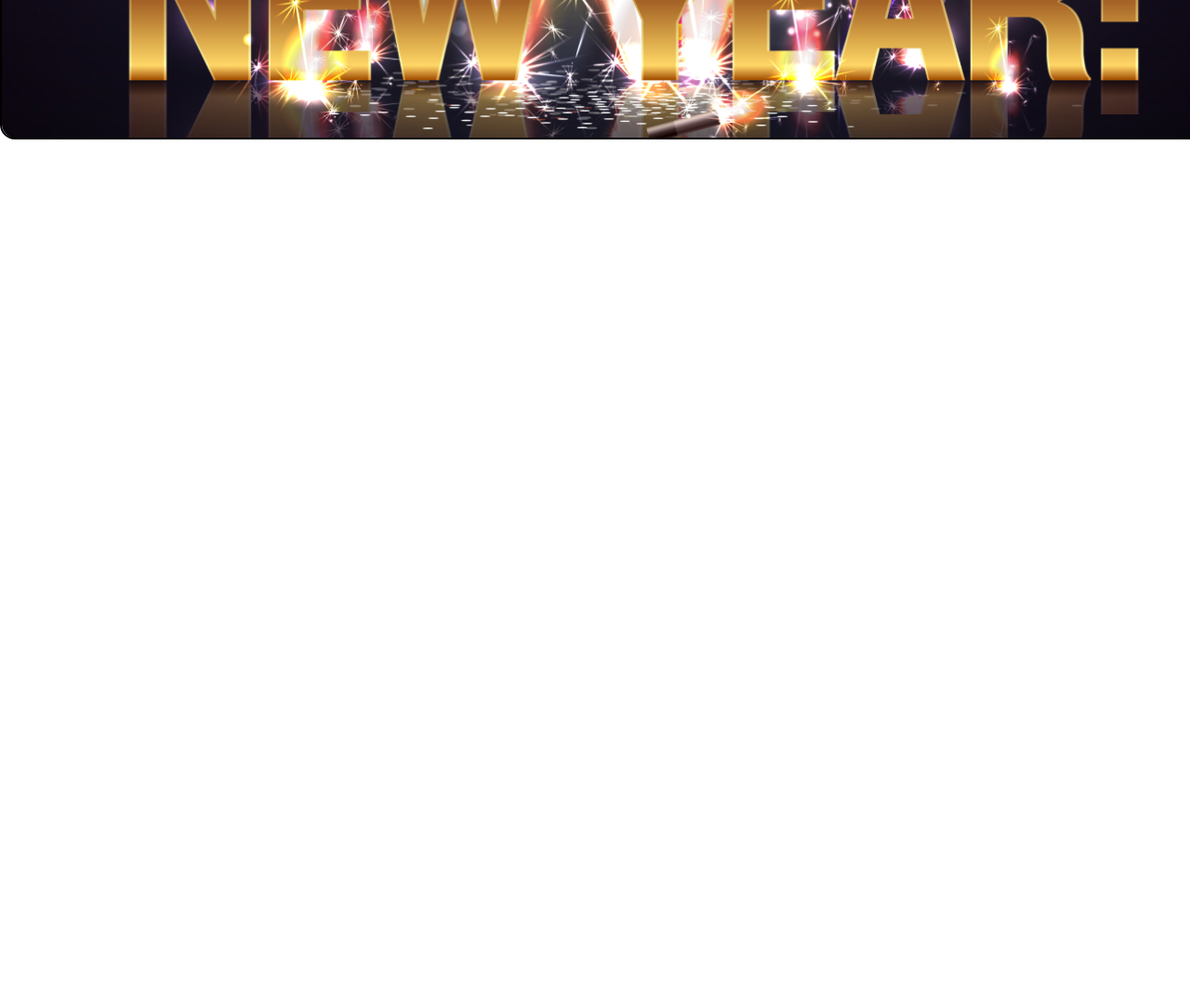
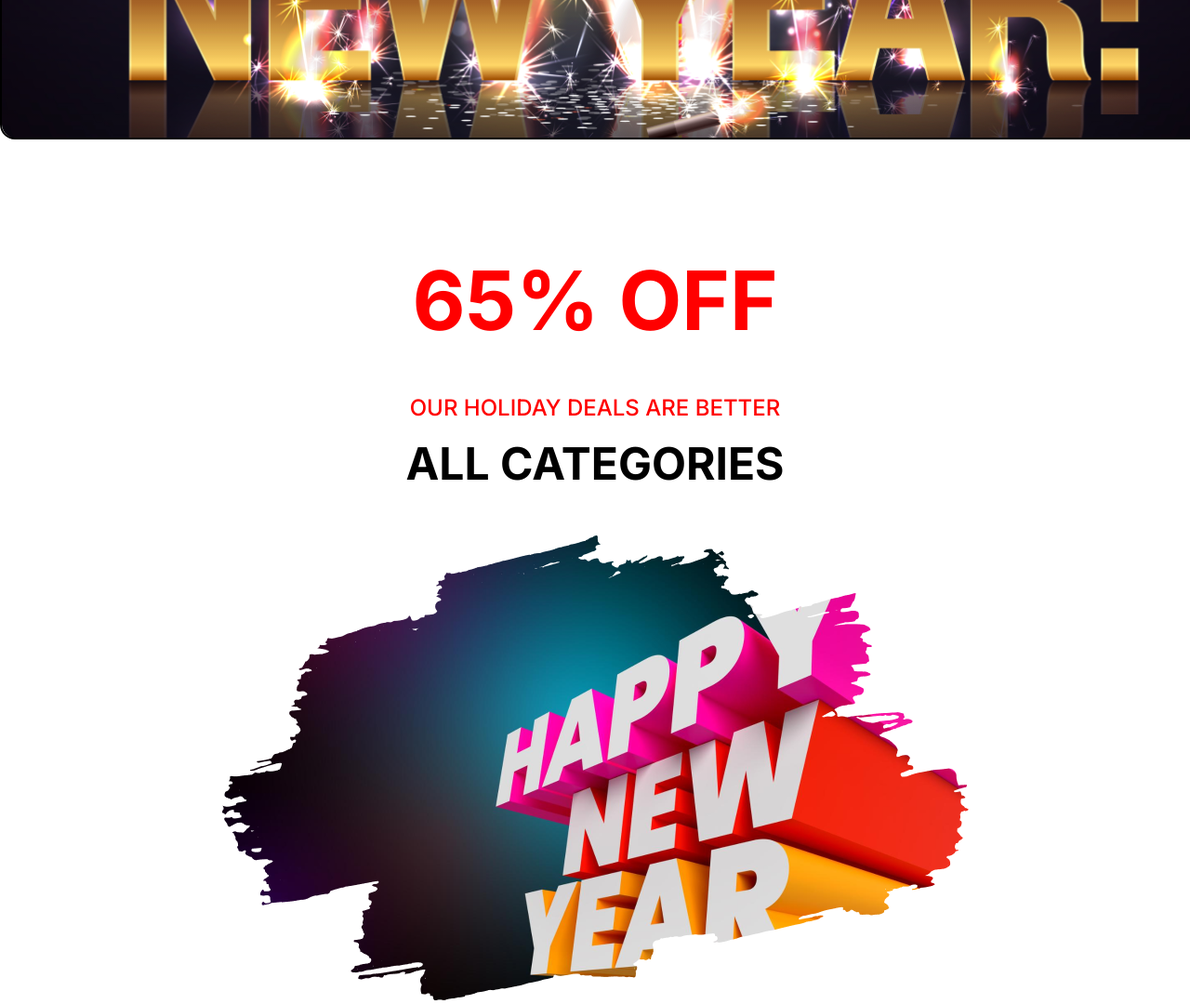
Before and after one commit to webdiv-rakib/new-year-offers, a plain HTML site: page index.html in a window 1280 px wide. Shown: the part 500-1580 px from the top of the page at 93% size. Before the commit the page ends 800 px from the top, so only its background shows below. Drawn offline with Linux system fonts and the light colour scheme.

Commit message:
Offer section complete

```diff
--- a/index.html
+++ b/index.html
@@ -17,6 +17,14 @@
         </div>
     </header>
     <main>
+        <section>
+            <div class="offer-section">
+                <h1>65% OFF</h1>
+                <h4>OUR HOLIDAY DEALS ARE BETTER</h4>
+                <h2>ALL CATEGORIES</h2>
+                <img src="assets/images/New Year Photo.png" alt="">
+            </div>
+        </section>
 
     </main>
     <footer>
--- a/style/new-year-offers-style.css
+++ b/style/new-year-offers-style.css
@@ -1,5 +1,5 @@
 @import url('https://fonts.googleapis.com/css2?family=Merriweather:ital,wght@0,300;0,400;0,700;0,900;1,300;1,400;1,700;1,900&display=swap');
-
+@import url('https://fonts.googleapis.com/css2?family=Inter:wght@100..900&display=swap');
 * {
     box-sizing: border-box;
     margin: 0;
@@ -19,8 +19,8 @@ body {
     border: 2px solid black;
     border-radius: 16px;
     margin-top: 50px;
-    background-image:linear-gradient(180.00deg, rgb(7, 2, 17), rgba(7, 2, 17, 0) 100%, transparent),
-    url("../assets/images/Banner\ Image.png");
+    background-image: linear-gradient(180.00deg, rgb(7, 2, 17), rgba(7, 2, 17, 0) 100%, transparent),
+        url("../assets/images/Banner\ Image.png");
     background-position: center;
     background-repeat: no-repeat;
     background-size: cover;
@@ -52,3 +52,28 @@ body {
     font-weight: 900;
     margin-top: 16px;
 }
+
+/* 65% off section style */
+div {
+    font-family: Inter;
+    text-align: center;
+    margin-top: 120px;
+}
+
+h1{
+    color: red;
+    font-size: 88px;
+    font-weight: 700;
+}
+h4{
+    color: red;
+    font-size: 24px;
+    font-weight: 500;
+    margin-top: 48px;
+}
+h2{
+    font-size: 48px;
+    font-weight: 700;
+    margin-top: 16px;
+    margin-bottom: 48px;
+}
```
